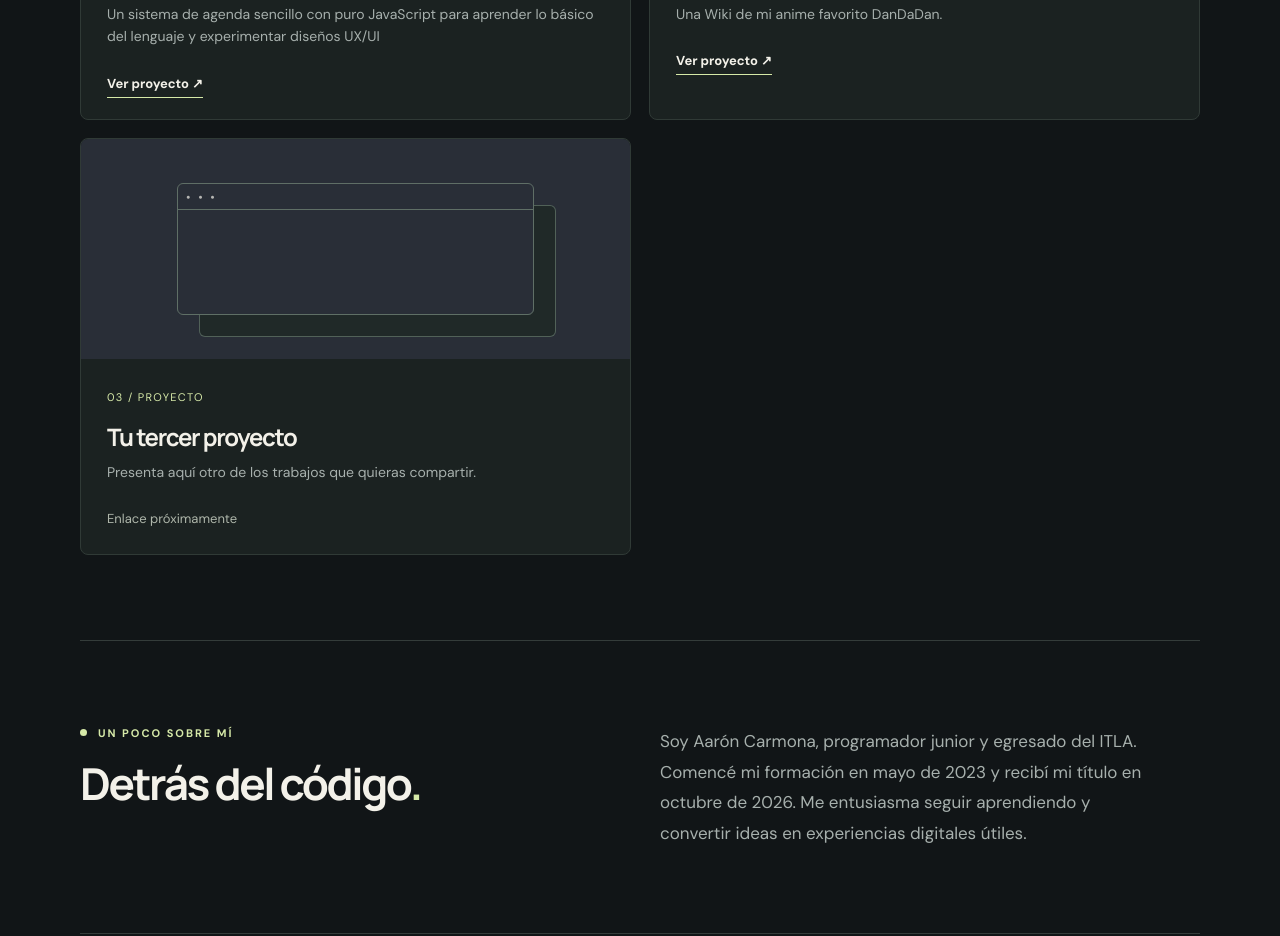
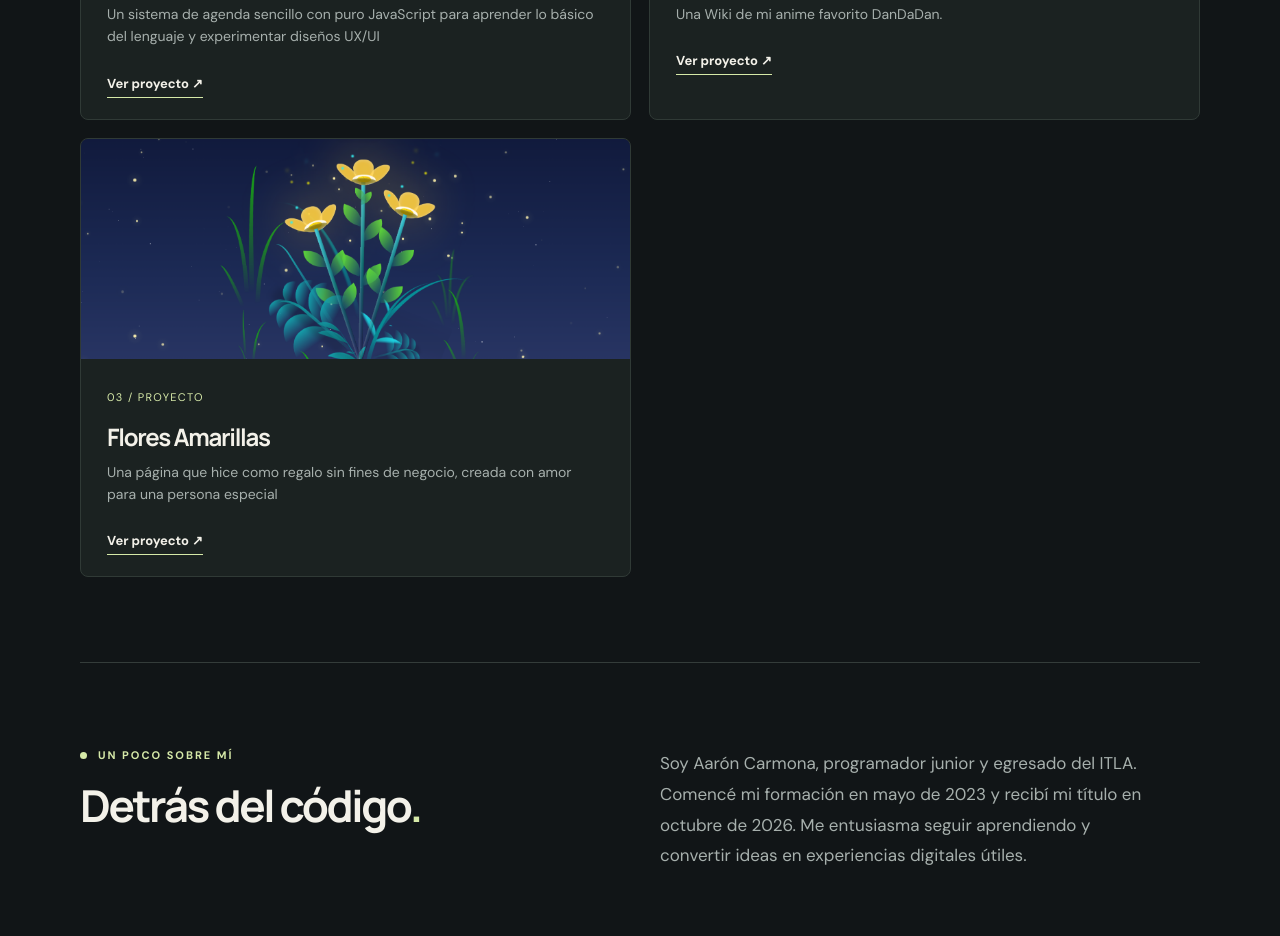
Before and after one commit to Seven-16/portafolio, a plain HTML site: page index.html in a window 1280 px wide. Shown: the part 1327-2263 px from the top of the page. Drawn offline with Linux system fonts and the light colour scheme.

Commit message:
Nuevo producto al portafolio

```diff
--- a/index.html
+++ b/index.html
@@ -11,7 +11,7 @@
 const proyectos = [
   { titulo: 'Agenda de Citas Médicas', descripcion: 'Un sistema de agenda sencillo con puro JavaScript para aprender lo básico del lenguaje y experimentar diseños UX/UI', url: 'https://seven-16.github.io/CitaMedica/index.html', imagen: 'imagenes/citamedica.png' },
   { titulo: 'Wikipedia DanDaDan', descripcion: 'Una Wiki de mi anime favorito DanDaDan.', url: 'https://seven-16.github.io/Dandadan/', imagen: 'imagenes/DanDaDan.png' },
-  { titulo: 'Tu tercer proyecto', descripcion: 'Presenta aquí otro de los trabajos que quieras compartir.', url: '', imagen: '' }
+  { titulo: 'Flores Amarillas', descripcion: 'Una página que hice como regalo sin fines de negocio, creada con amor para una persona especial', url: 'https://floresamarillas-rust-five.vercel.app/', imagen: 'imagenes/flores.png' }
 ];
 const lista = document.querySelector('#lista-proyectos');
 proyectos.forEach((proyecto, indice) => {
```
Also changed, not shown: imagenes/flores.png (added).
